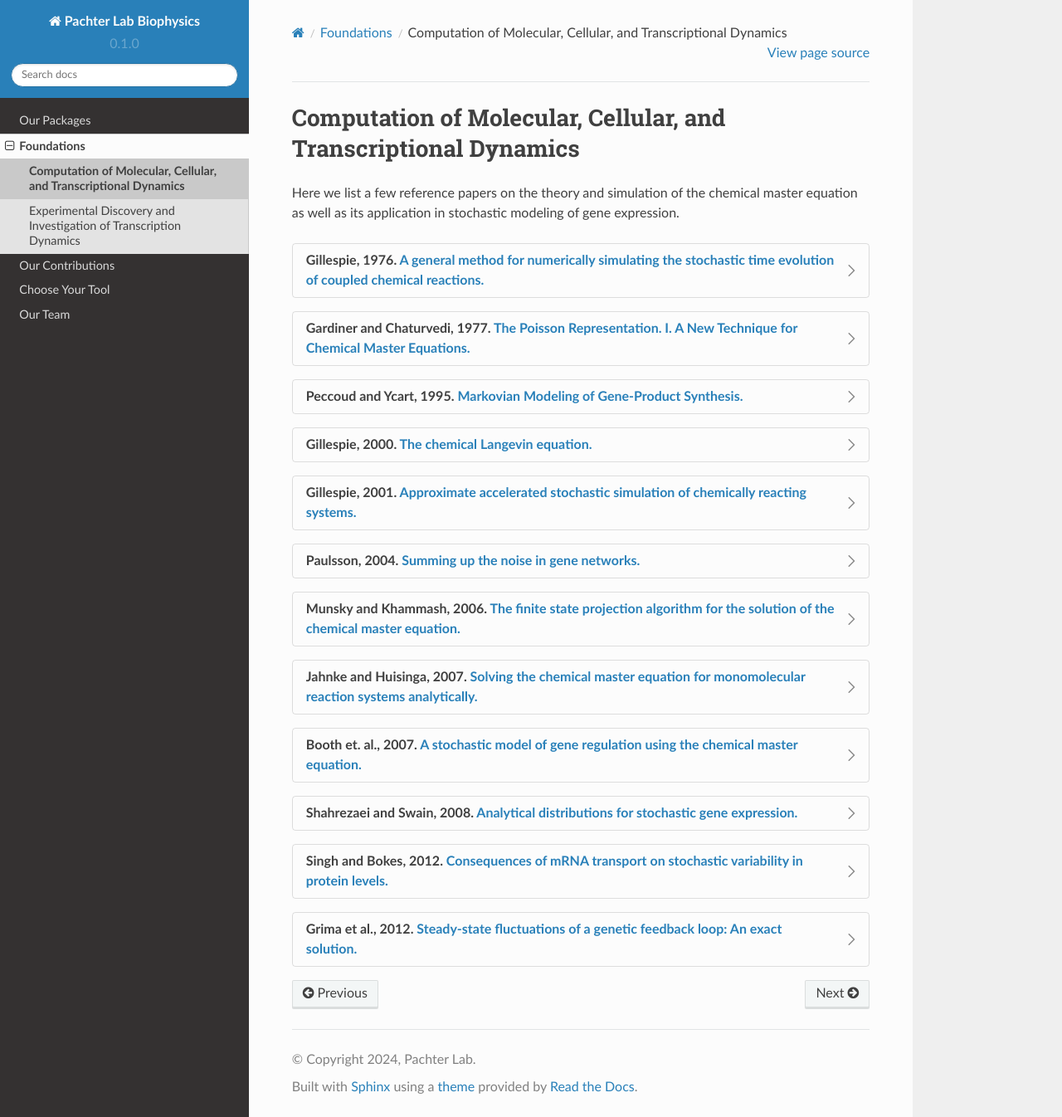
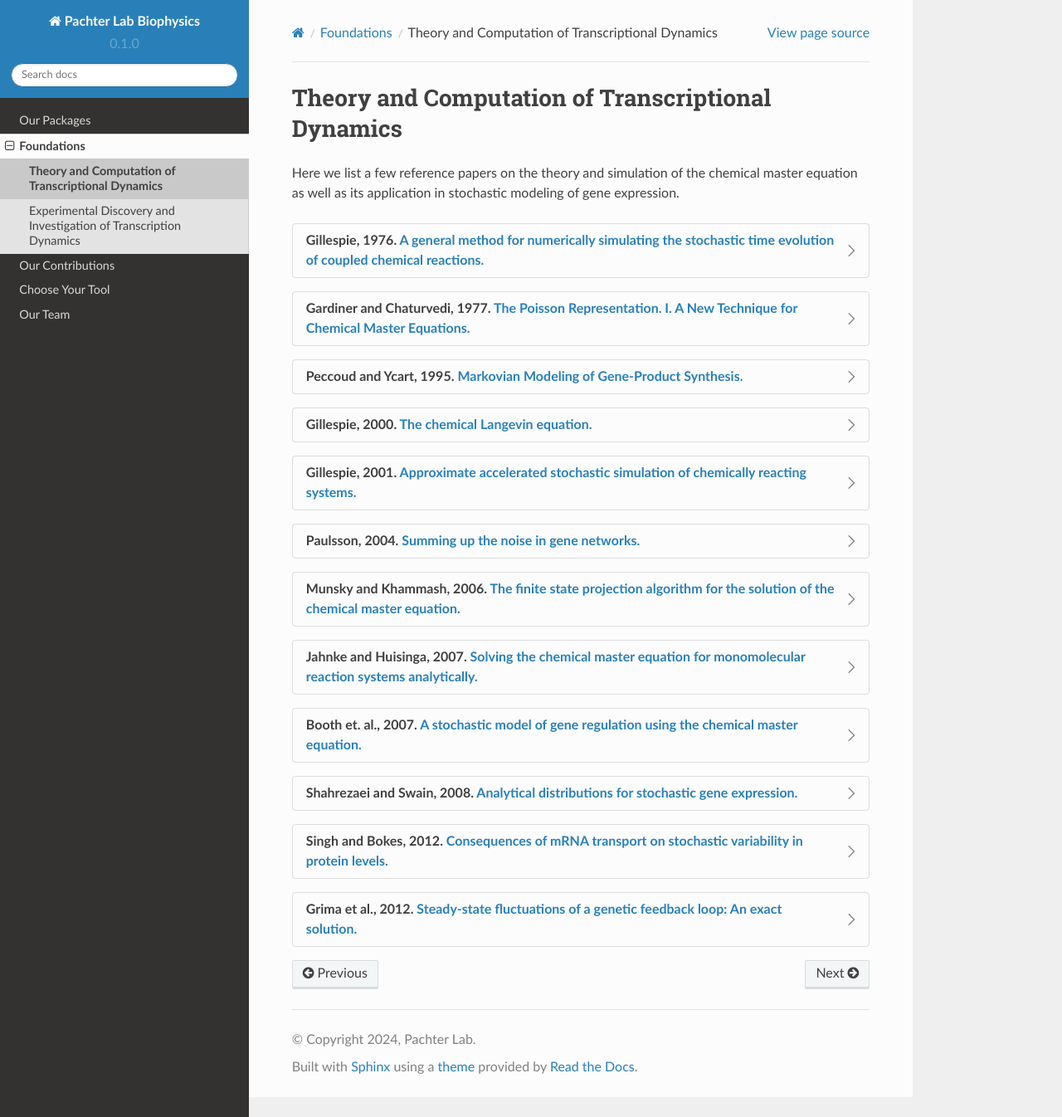
Before and after one commit to pachterlab/biophysics, a Sphinx documentation site: the page built from docs/source/foundations_computation.rst, in a window 1280 px wide and 1346 px high. Shown: the whole window at 83% size. Built offline with Sphinx 7.4.7 and the Read the Docs theme 2.0.0, drawn with Linux system fonts in a browser that asks for light colours.

Commit message:
Update foundations_computation.rst

```diff
--- a/docs/source/foundations_computation.rst
+++ b/docs/source/foundations_computation.rst
@@ -1,6 +1,6 @@
 .. _computation:
 
-Computation of Molecular, Cellular, and Transcriptional Dynamics
+Theory and Computation of Transcriptional Dynamics
 =================================================================
 Here we list a few reference papers on the theory and simulation of the chemical master equation as well as its application in stochastic modeling of gene expression.
 
```
